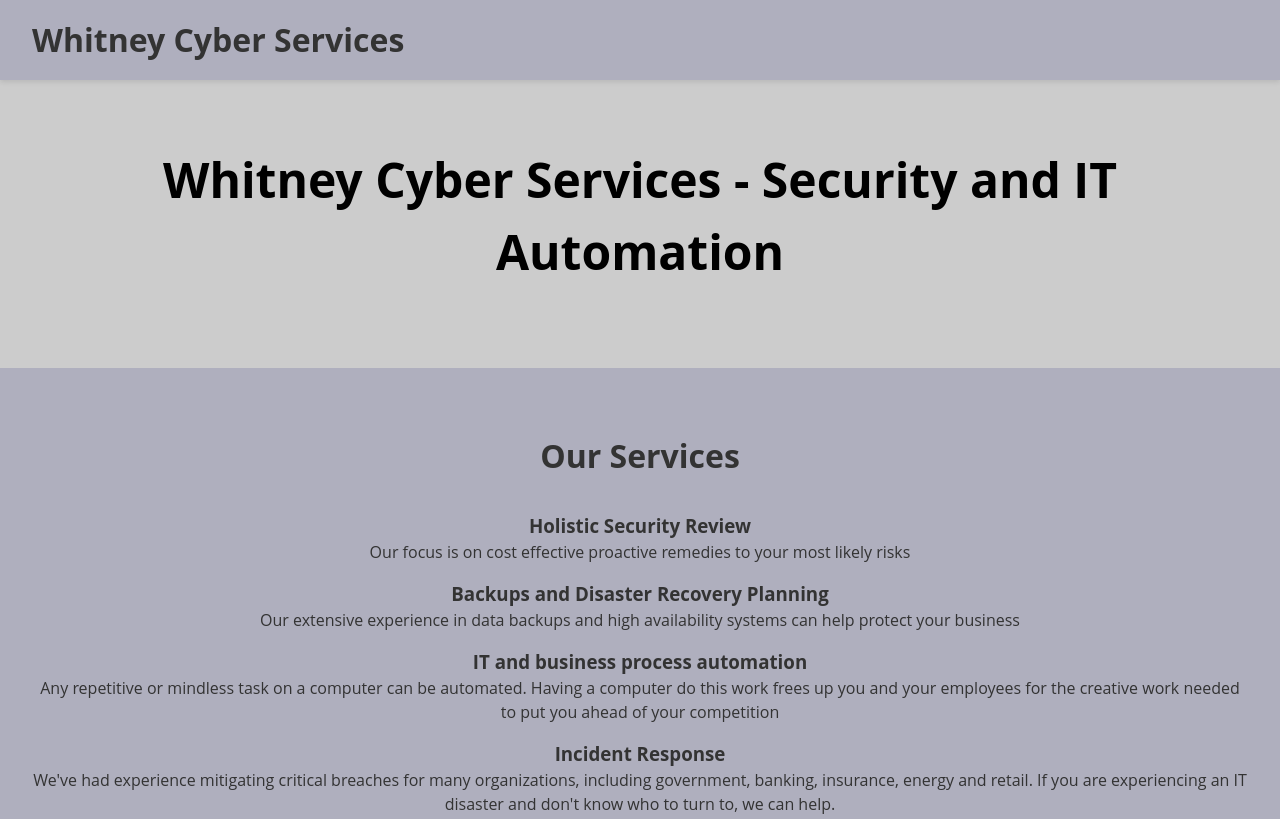
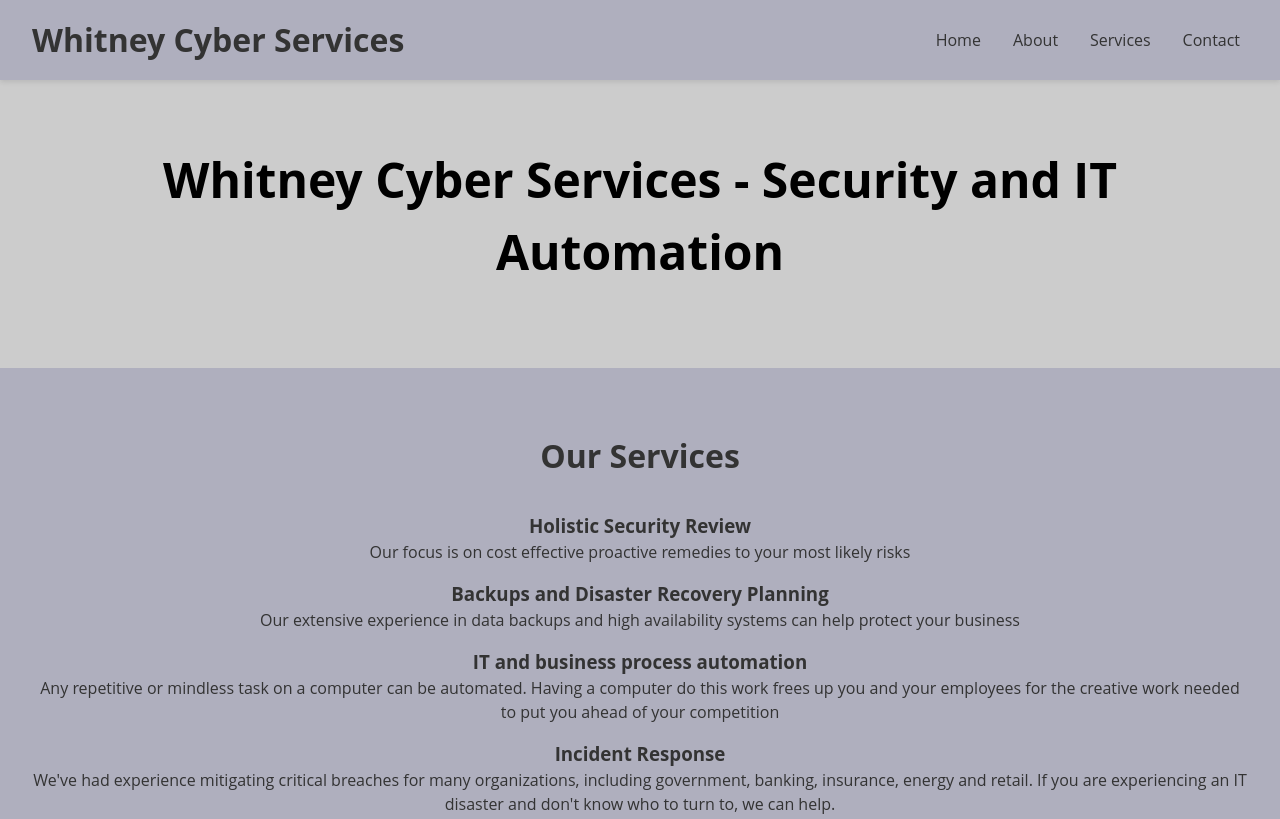
Before and after one commit to nouip/nouip.github.io, a plain HTML site: page index.html in a window 1280 px wide. Shown: the top 819 px of the page. Drawn offline with Linux system fonts and the light colour scheme.

Commit message:
Update index.html

```diff
--- a/index.html
+++ b/index.html
@@ -9,6 +9,14 @@
 <body>
         <header>
                 <h1>Whitney Cyber Services</h1>
+                <nav>
+                        <ul>
+                                <li><a href="#banner">Home</a></li>
+                                <li><a href="#about">About</a></li>
+                                <li><a href="#services">Services</a></li>
+                                <li><a href="#contact">Contact</a></li>
+                        </ul>
+                </nav>
         </header>
         <main>
                 <section class="banner">
```
